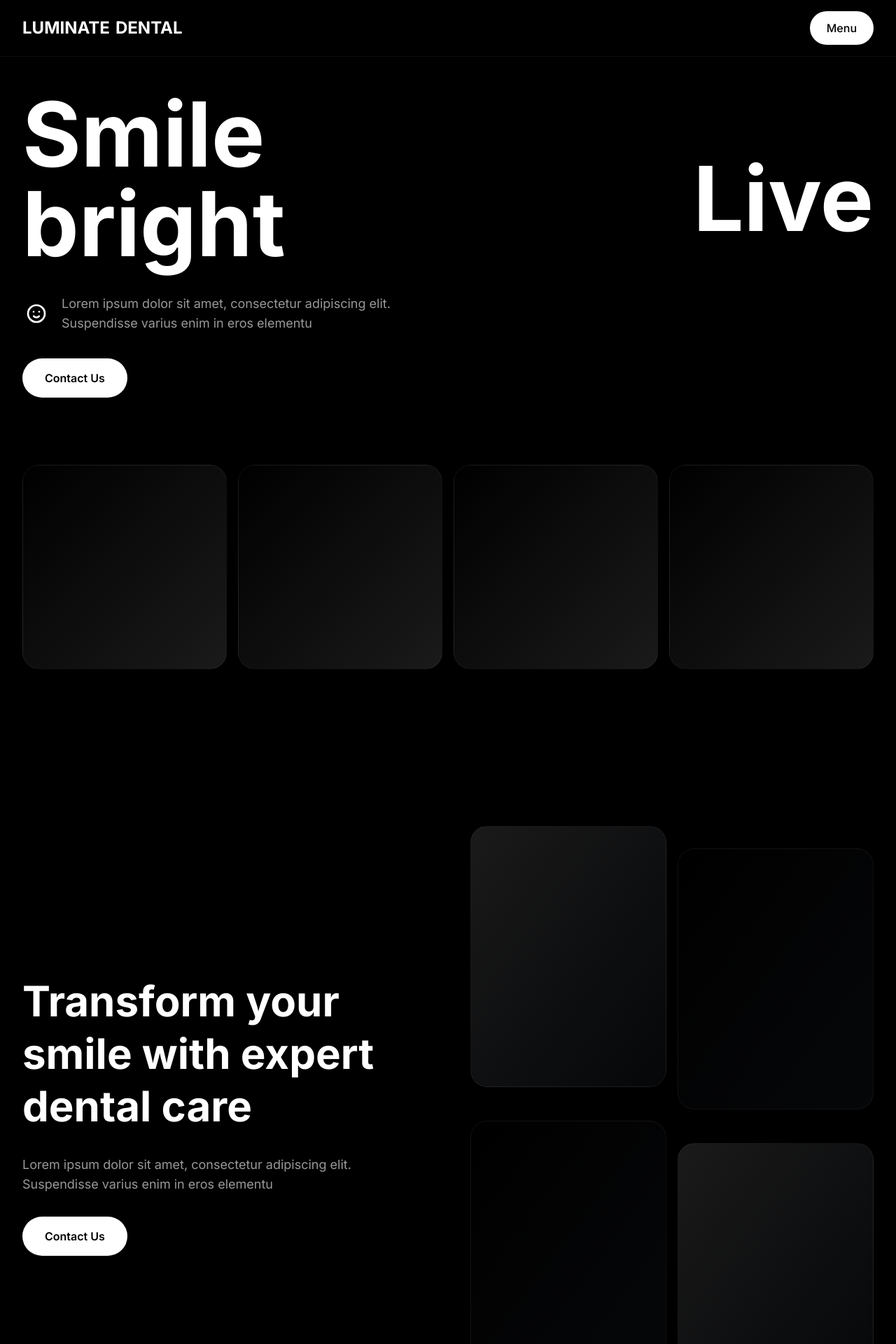
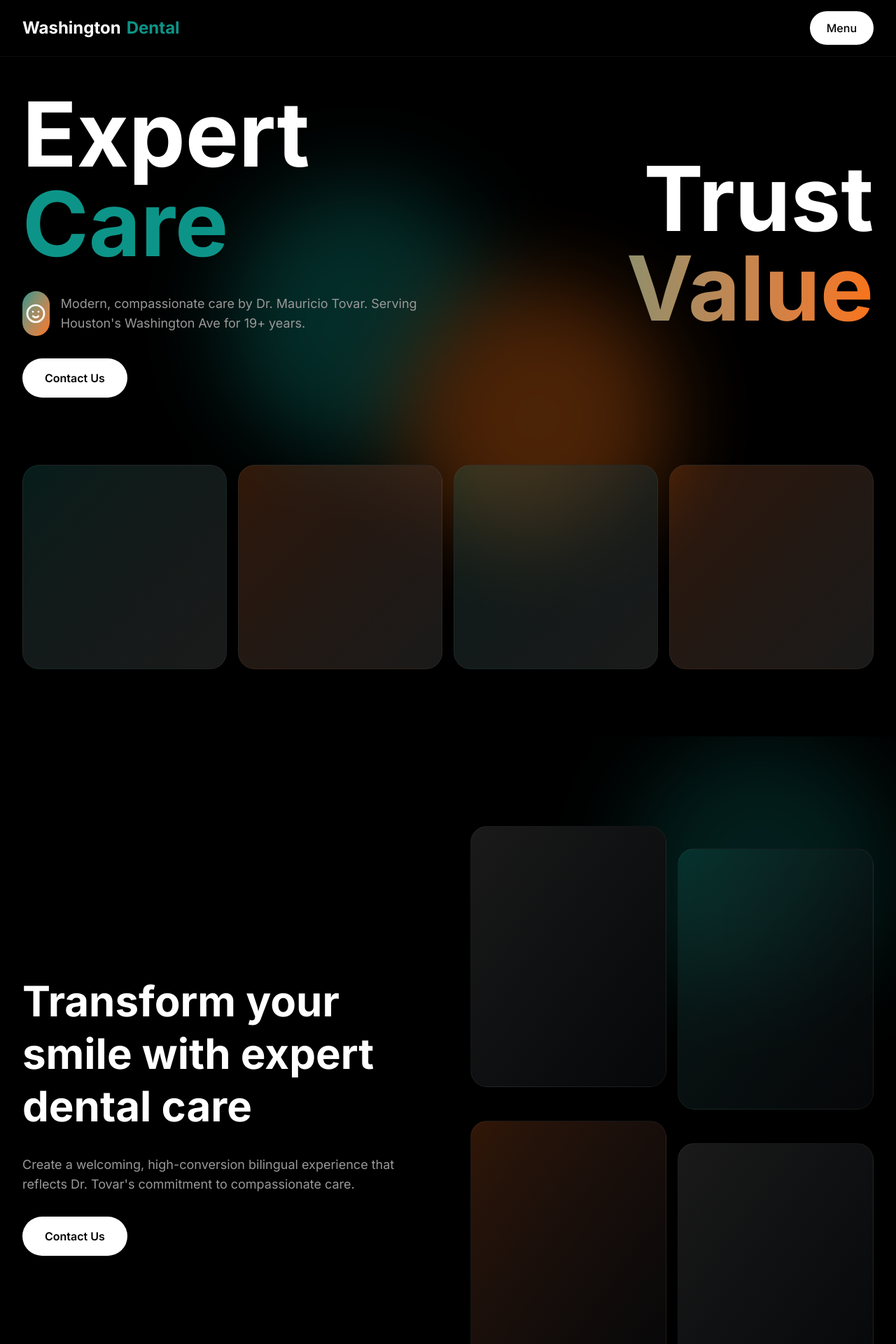
Before and after one commit to rulloa1/washdent-dental, a Next.js app: page / in a window 1280 px wide. Shown: the top 1920 px of the page at 70% size. Built offline with nearby package versions, Linux system fonts and the light colour scheme.

Commit message:
feat: Add initial homepage structure with navigation, hero, and content sections.

```diff
--- a/app/components/Hero.tsx
+++ b/app/components/Hero.tsx
@@ -7,8 +7,8 @@ export default function Hero() {
     <section className="relative bg-black pt-32 pb-24 min-h-screen flex items-center overflow-hidden">
       {/* Background gradient effects */}
       <div className="absolute inset-0 opacity-30">
-        <div className="absolute top-1/4 left-1/4 w-96 h-96 bg-pink rounded-full blur-3xl"></div>
-        <div className="absolute bottom-1/4 right-1/4 w-96 h-96 bg-red-accent rounded-full blur-3xl"></div>
+        <div className="absolute top-1/4 left-1/4 w-96 h-96 bg-teal rounded-full blur-3xl"></div>
+        <div className="absolute bottom-1/4 right-1/4 w-96 h-96 bg-orange rounded-full blur-3xl"></div>
       </div>
 
       <div className="max-w-7xl mx-auto px-4 sm:px-6 lg:px-8 relative z-10">
@@ -17,27 +17,27 @@ export default function Hero() {
           <div className="space-y-8">
             <div className="space-y-4">
               <h1 className="text-7xl md:text-8xl lg:text-9xl font-bold leading-none">
-                <span className="block text-white">Smile</span>
-                <span className="block text-pink">bright</span>
+                <span className="block text-white">Expert</span>
+                <span className="block text-teal">Care</span>
               </h1>
             </div>
 
             <div className="flex items-center gap-4">
-              <div className="w-16 h-16 rounded-full bg-gradient-to-br from-pink to-red-accent flex items-center justify-center">
+              <div className="w-16 h-16 rounded-full bg-gradient-to-br from-teal to-orange flex items-center justify-center">
                 <svg className="w-8 h-8 text-white" fill="none" viewBox="0 0 24 24" stroke="currentColor">
                   <path strokeLinecap="round" strokeLinejoin="round" strokeWidth={2} d="M14.828 14.828a4 4 0 01-5.656 0M9 10h.01M15 10h.01M21 12a9 9 0 11-18 0 9 9 0 0118 0z" />
                 </svg>
               </div>
               <div>
                 <p className="text-light-gray text-lg">
-                  Lorem ipsum dolor sit amet, consectetur adipiscing elit. Suspendisse varius enim in eros elementu
+                  Modern, compassionate care by Dr. Mauricio Tovar. Serving Houston's Washington Ave for 19+ years.
                 </p>
               </div>
             </div>
 
             <Link
               href="#contact"
-              className="inline-block px-8 py-4 bg-white text-black font-semibold rounded-full hover:bg-pink hover:scale-105 transition-all"
+              className="inline-block px-8 py-4 bg-white text-black font-semibold rounded-full hover:bg-teal hover:scale-105 transition-all"
             >
               Contact Us
             </Link>
@@ -46,18 +46,18 @@ export default function Hero() {
           {/* Right content - Large text */}
           <div className="space-y-4">
             <h2 className="text-7xl md:text-8xl lg:text-9xl font-bold leading-none text-right">
-              <span className="block text-white">Live</span>
-              <span className="block text-transparent bg-gradient-to-r from-pink to-red-accent bg-clip-text">better</span>
+              <span className="block text-white">Trust</span>
+              <span className="block text-transparent bg-gradient-to-r from-teal to-orange bg-clip-text">Value</span>
             </h2>
           </div>
         </div>
 
         {/* Bottom images grid */}
         <div className="mt-24 grid grid-cols-2 md:grid-cols-4 gap-4">
-          <div className="aspect-square rounded-3xl bg-gradient-to-br from-pink/20 to-medium-gray border border-white/5"></div>
-          <div className="aspect-square rounded-3xl bg-gradient-to-br from-red-accent/20 to-medium-gray border border-white/5"></div>
-          <div className="aspect-square rounded-3xl bg-gradient-to-br from-pink/20 to-medium-gray border border-white/5"></div>
-          <div className="aspect-square rounded-3xl bg-gradient-to-br from-red-accent/20 to-medium-gray border border-white/5"></div>
+          <div className="aspect-square rounded-3xl bg-gradient-to-br from-teal/20 to-medium-gray border border-white/5"></div>
+          <div className="aspect-square rounded-3xl bg-gradient-to-br from-orange/20 to-medium-gray border border-white/5"></div>
+          <div className="aspect-square rounded-3xl bg-gradient-to-br from-teal/20 to-medium-gray border border-white/5"></div>
+          <div className="aspect-square rounded-3xl bg-gradient-to-br from-orange/20 to-medium-gray border border-white/5"></div>
         </div>
       </div>
     </section>
--- a/app/components/Navigation.tsx
+++ b/app/components/Navigation.tsx
@@ -14,13 +14,13 @@ export default function Navigation() {
             href="/"
             className="text-2xl font-bold text-white hover:opacity-80 transition"
           >
-            LUMINATE
-            <span className="text-pink ml-2">DENTAL</span>
+            Washington
+            <span className="text-teal ml-2">Dental</span>
           </Link>
 
           <button
             onClick={() => setIsMenuOpen(!isMenuOpen)}
-            className="px-6 py-3 bg-white text-black font-medium rounded-full hover:bg-pink hover:text-black transition-all"
+            className="px-6 py-3 bg-white text-black font-medium rounded-full hover:bg-teal hover:text-black transition-all"
           >
             {isMenuOpen ? 'Close' : 'Menu'}
           </button>
@@ -35,28 +35,28 @@ export default function Navigation() {
               <div className="space-y-6">
                 <Link
                   href="/"
-                  className="block text-4xl md:text-6xl font-bold text-white hover:text-pink transition"
+                  className="block text-4xl md:text-6xl font-bold text-white hover:text-teal transition"
                   onClick={() => setIsMenuOpen(false)}
                 >
                   Home
                 </Link>
                 <Link
                   href="#services"
-                  className="block text-4xl md:text-6xl font-bold text-white hover:text-pink transition"
+                  className="block text-4xl md:text-6xl font-bold text-white hover:text-teal transition"
                   onClick={() => setIsMenuOpen(false)}
                 >
                   Services
                 </Link>
                 <Link
                   href="#about"
-                  className="block text-4xl md:text-6xl font-bold text-white hover:text-pink transition"
+                  className="block text-4xl md:text-6xl font-bold text-white hover:text-teal transition"
                   onClick={() => setIsMenuOpen(false)}
                 >
                   About
                 </Link>
                 <Link
                   href="#contact"
-                  className="block text-4xl md:text-6xl font-bold text-white hover:text-pink transition"
+                  className="block text-4xl md:text-6xl font-bold text-white hover:text-teal transition"
                   onClick={() => setIsMenuOpen(false)}
                 >
                   Contact
@@ -66,11 +66,11 @@ export default function Navigation() {
               <div className="space-y-6 text-light-gray">
                 <div>
                   <h3 className="text-white font-semibold mb-2">General Contact</h3>
-                  <p>hello@washdentdds.com</p>
+                  <p>roryulloa@gmail.com</p>
                 </div>
                 <div>
                   <h3 className="text-white font-semibold mb-2">Appointments</h3>
-                  <p>office@washdentdds.com</p>
+                  <p>(713) 802-0044</p>
                 </div>
                 <div className="pt-6">
                   <h3 className="text-white font-semibold mb-4">Healthy Teeth, Happy Life</h3>
--- a/app/page.tsx
+++ b/app/page.tsx
@@ -18,7 +18,7 @@ export default function Home() {
       {/* Transform Section */}
       <section className="py-32 bg-black relative overflow-hidden">
         <div className="absolute inset-0 opacity-20">
-          <div className="absolute top-0 right-0 w-96 h-96 bg-pink rounded-full blur-3xl"></div>
+          <div className="absolute top-0 right-0 w-96 h-96 bg-teal rounded-full blur-3xl"></div>
         </div>
 
         <div className="max-w-7xl mx-auto px-4 sm:px-6 lg:px-8 relative z-10">
@@ -28,11 +28,11 @@ export default function Home() {
                 Transform your smile with expert dental care
               </h2>
               <p className="text-light-gray text-lg">
-                Lorem ipsum dolor sit amet, consectetur adipiscing elit. Suspendisse varius enim in eros elementu
+                Create a welcoming, high-conversion bilingual experience that reflects Dr. Tovar's commitment to compassionate care.
               </p>
               <Link
                 href="#contact"
-                className="inline-block px-8 py-4 bg-white text-black font-semibold rounded-full hover:bg-pink transition-all"
+                className="inline-block px-8 py-4 bg-white text-black font-semibold rounded-full hover:bg-teal transition-all"
               >
                 Contact Us
               </Link>
@@ -40,8 +40,8 @@ export default function Home() {
 
             <div className="grid grid-cols-2 gap-4">
               <div className="aspect-[3/4] rounded-3xl bg-gradient-to-br from-medium-gray to-dark-gray border border-white/5"></div>
-              <div className="aspect-[3/4] rounded-3xl bg-gradient-to-br from-pink/20 to-dark-gray border border-white/5 mt-8"></div>
-              <div className="aspect-[3/4] rounded-3xl bg-gradient-to-br from-red-accent/20 to-dark-gray border border-white/5"></div>
+              <div className="aspect-[3/4] rounded-3xl bg-gradient-to-br from-teal/20 to-dark-gray border border-white/5 mt-8"></div>
+              <div className="aspect-[3/4] rounded-3xl bg-gradient-to-br from-orange/20 to-dark-gray border border-white/5"></div>
               <div className="aspect-[3/4] rounded-3xl bg-gradient-to-br from-medium-gray to-dark-gray border border-white/5 mt-8"></div>
             </div>
           </div>
@@ -54,11 +54,11 @@ export default function Home() {
           <div className="text-center mb-20">
             <h2 className="text-5xl md:text-6xl font-bold mb-6">Patient Services</h2>
             <p className="text-light-gray text-lg max-w-2xl mx-auto">
-              Lorem ipsum dolor sit amet, consectetur adipiscing elit. Suspendisse varius enim in eros elementu
+              Our comprehensive range of dental services ensures that your entire family's oral health is in expert hands.
             </p>
             <Link
               href="#contact"
-              className="inline-block mt-8 px-8 py-4 bg-white text-black font-semibold rounded-full hover:bg-pink transition-all"
+              className="inline-block mt-8 px-8 py-4 bg-white text-black font-semibold rounded-full hover:bg-teal transition-all"
             >
               Contact Us
             </Link>
@@ -67,10 +67,10 @@ export default function Home() {
           <div className="grid md:grid-cols-2 lg:grid-cols-4 gap-6">
             <Link
               href="#contact"
-              className="group p-8 rounded-3xl bg-gradient-to-br from-pink/20 to-medium-gray border border-white/5 hover:border-pink/50 transition-all"
+              className="group p-8 rounded-3xl bg-gradient-to-br from-teal/20 to-medium-gray border border-white/5 hover:border-teal/50 transition-all"
             >
-              <div className="aspect-video rounded-2xl bg-gradient-to-br from-pink/30 to-transparent mb-6 flex items-center justify-center">
-                <svg className="w-16 h-16 text-pink" fill="none" viewBox="0 0 24 24" stroke="currentColor">
+              <div className="aspect-video rounded-2xl bg-gradient-to-br from-teal/30 to-transparent mb-6 flex items-center justify-center">
+                <svg className="w-16 h-16 text-teal" fill="none" viewBox="0 0 24 24" stroke="currentColor">
                   <path strokeLinecap="round" strokeLinejoin="round" strokeWidth={1.5} d="M9 12l2 2 4-4m6 2a9 9 0 11-18 0 9 9 0 0118 0z" />
                 </svg>
               </div>
@@ -87,7 +87,7 @@ export default function Home() {
                 <p className="text-light-gray mb-6">{service.desc}</p>
                 <Link
                   href="#contact"
-                  className="text-white hover:text-pink transition font-semibold inline-flex items-center gap-2"
+                  className="text-white hover:text-teal transition font-semibold inline-flex items-center gap-2"
                 >
                   Learn More
                   <svg className="w-4 h-4" fill="none" viewBox="0 0 24 24" stroke="currentColor">
@@ -107,11 +107,11 @@ export default function Home() {
             <div className="space-y-8">
               <h2 className="text-5xl md:text-6xl font-bold">Why Washington Dental?</h2>
               <p className="text-light-gray text-lg">
-                Lorem ipsum dolor sit amet, consectetur adipiscing elit. Suspendisse varius enim in eros elementu
+                With over 19 years of experience, Dr. Mauricio Tovar has built a practice on trust, compassion, and clinical excellence in the heart of Houston.
               </p>
               <Link
                 href="#contact"
-                className="inline-block px-8 py-4 bg-white text-black font-semibold rounded-full hover:bg-pink transition-all"
+                className="inline-block px-8 py-4 bg-white text-black font-semibold rounded-full hover:bg-teal transition-all"
               >
                 Contact Us
               </Link>
@@ -119,32 +119,32 @@ export default function Home() {
 
             <div className="space-y-8">
               <div className="p-8 rounded-3xl bg-medium-gray border border-white/5">
-                <span className="inline-block px-4 py-2 bg-pink/20 text-pink text-sm font-semibold rounded-full mb-4">
-                  Why Washington Dental
+                <span className="inline-block px-4 py-2 bg-teal/20 text-teal text-sm font-semibold rounded-full mb-4">
+                  Competitive Edge
                 </span>
-                <h3 className="text-3xl font-bold mb-4">Comprehensive care</h3>
+                <h3 className="text-3xl font-bold mb-4">Psychology Foundation</h3>
                 <p className="text-light-gray">
-                  Lorem ipsum dolor sit amet, consectetur adipiscing elit, sed do eiusmod tempor incididunt ut labore et dolore magna aliqua.
+                  Dr. Tovar's background ensures a unique approach to patient comfort and anxiety management.
                 </p>
               </div>
 
               <div className="p-8 rounded-3xl bg-medium-gray border border-white/5">
-                <span className="inline-block px-4 py-2 bg-pink/20 text-pink text-sm font-semibold rounded-full mb-4">
-                  Why Washington Dental
+                <span className="inline-block px-4 py-2 bg-teal/20 text-teal text-sm font-semibold rounded-full mb-4">
+                  Bilingual Care
                 </span>
-                <h3 className="text-3xl font-bold mb-4">Customized treatments</h3>
+                <h3 className="text-3xl font-bold mb-4">Authentic Connection</h3>
                 <p className="text-light-gray">
-                  Lorem ipsum dolor sit amet, consectetur adipiscing elit, sed do eiusmod tempor incididunt ut labore et dolore magna aliqua.
+                  Our practice is built for Houston's diverse community with seamless English and Spanish care.
                 </p>
               </div>
 
               <div className="p-8 rounded-3xl bg-medium-gray border border-white/5">
-                <span className="inline-block px-4 py-2 bg-pink/20 text-pink text-sm font-semibold rounded-full mb-4">
-                  Why Washington Dental
+                <span className="inline-block px-4 py-2 bg-teal/20 text-teal text-sm font-semibold rounded-full mb-4">
+                  Our Philosophy
                 </span>
-                <h3 className="text-3xl font-bold mb-4">Quality technology</h3>
+                <h3 className="text-3xl font-bold mb-4">Clinical Professionalism</h3>
                 <p className="text-light-gray">
-                  Lorem ipsum dolor sit amet, consectetur adipiscing elit, sed do eiusmod tempor incididunt ut labore et dolore magna aliqua.
+                  Balancing clinical expertise with neighborhood approachability for a better patient experience.
                 </p>
               </div>
             </div>
@@ -158,7 +158,7 @@ export default function Home() {
           <div className="text-center mb-12">
             <h2 className="text-5xl md:text-6xl font-bold mb-6">Make an appointment</h2>
             <p className="text-light-gray text-lg">
-              Lorem ipsum dolor sit amet, consectetur adipiscing elit. Suspendisse varius enim in eros elementu
+              Ready to experience expert dental care? Schedule your visit today or give us a call at (713) 802-0044.
             </p>
           </div>
 
@@ -167,8 +167,8 @@ export default function Home() {
               <label className="block text-sm font-medium mb-3">Service Needed?</label>
               <div className="grid grid-cols-2 md:grid-cols-3 gap-4">
                 {['Preventative', 'Cosmetic', 'Orthodontics'].map((service) => (
-                  <label key={service} className="flex items-center gap-3 p-4 rounded-xl bg-medium-gray border border-white/5 hover:border-pink/50 cursor-pointer transition">
-                    <input type="checkbox" className="w-5 h-5 rounded border-white/20 bg-black text-pink focus:ring-pink" />
+                  <label key={service} className="flex items-center gap-3 p-4 rounded-xl bg-medium-gray border border-white/5 hover:border-teal/50 cursor-pointer transition">
+                    <input type="checkbox" className="w-5 h-5 rounded border-white/20 bg-black text-teal focus:ring-teal" />
                     <span>{service}</span>
                   </label>
                 ))}
@@ -181,7 +181,7 @@ export default function Home() {
                 <input
                   type="text"
                   placeholder="Enter your name"
-                  className="w-full px-6 py-4 rounded-xl bg-medium-gray border border-white/5 focus:border-pink focus:outline-none transition"
+                  className="w-full px-6 py-4 rounded-xl bg-medium-gray border border-white/5 focus:border-teal focus:outline-none transition"
                 />
               </div>
               <div>
@@ -189,14 +189,14 @@ export default function Home() {
                 <input
                   type="email"
                   placeholder="Enter your email"
-                  className="w-full px-6 py-4 rounded-xl bg-medium-gray border border-white/5 focus:border-pink focus:outline-none transition"
+                  className="w-full px-6 py-4 rounded-xl bg-medium-gray border border-white/5 focus:border-teal focus:outline-none transition"
                 />
               </div>
             </div>
 
             <button
               type="submit"
-              className="w-full py-4 bg-white text-black font-semibold rounded-full hover:bg-pink transition-all"
+              className="w-full py-4 bg-white text-black font-semibold rounded-full hover:bg-teal transition-all"
             >
               Send Request
             </button>
@@ -210,7 +210,7 @@ export default function Home() {
           <div className="grid md:grid-cols-4 gap-12">
             <div>
               <div className="text-2xl font-bold mb-4">
-                LUMINATE <span className="text-pink">DENTAL</span>
+                Washington <span className="text-teal">Dental</span>
               </div>
               <p className="text-light-gray text-sm">Healthy Teeth, Happy Life</p>
             </div>
@@ -218,8 +218,8 @@ export default function Home() {
             <div>
               <h4 className="font-semibold mb-4">Contact</h4>
               <div className="space-y-2 text-light-gray text-sm">
-                <p>hello@washdentdds.com</p>
-                <p>office@washdentdds.com</p>
+                <p>roryulloa@gmail.com</p>
+                <p>(713) 802-0044</p>
               </div>
             </div>
 
@@ -236,16 +236,16 @@ export default function Home() {
             <div>
               <h4 className="font-semibold mb-4">Follow Us</h4>
               <div className="flex gap-4">
-                <Link href="#" className="w-10 h-10 rounded-full bg-white/5 hover:bg-pink/20 transition flex items-center justify-center">
+                <Link href="#" className="w-10 h-10 rounded-full bg-white/5 hover:bg-teal/20 transition flex items-center justify-center">
                   <span className="sr-only">Instagram</span>
                   <svg className="w-5 h-5" fill="currentColor" viewBox="0 0 24 24">
-                    <path d="M12 2.163c3.204 0 3.584.012 4.85.07 3.252.148 4.771 1.691 4.919 4.919.058 1.265.069 1.645.069 4.849 0 3.205-.012 3.584-.069 4.849-.149 3.225-1.664 4.771-4.919 4.919-1.266.058-1.644.07-4.85.07-3.204 0-3.584-.012-4.849-.07-3.26-.149-4.771-1.699-4.919-4.92-.058-1.265-.07-1.644-.07-4.849 0-3.204.013-3.583.07-4.849.149-3.227 1.664-4.771 4.919-4.919 1.266-.057 1.645-.069 4.849-.069zm0-2.163c-3.259 0-3.667.014-4.947.072-4.358.2-6.78 2.618-6.98 6.98-.059 1.281-.073 1.689-.073 4.948 0 3.259.014 3.668.072 4.948.2 4.358 2.618 6.78 6.98 6.98 1.281.058 1.689.072 4.948.072 3.259 0 3.668-.014 4.948-.072 4.354-.2 6.782-2.618 6.979-6.98.059-1.28.073-1.689.073-4.948 0-3.259-.014-3.667-.072-4.947-.196-4.354-2.617-6.78-6.979-6.98-1.281-.059-1.69-.073-4.949-.073zm0 5.838c-3.403 0-6.162 2.759-6.162 6.162s2.759 6.163 6.162 6.163 6.162-2.759 6.162-6.163c0-3.403-2.759-6.162-6.162-6.162zm0 10.162c-2.209 0-4-1.79-4-4 0-2.209 1.791-4 4-4s4 1.791 4 4c0 2.21-1.791 4-4 4zm6.406-11.845c-.796 0-1.441.645-1.441 1.44s.645 1.44 1.441 1.44c.795 0 1.439-.645 1.439-1.44s-.644-1.44-1.439-1.44z"/>
+                    <path d="M12 2.163c3.204 0 3.584.012 4.85.07 3.252.148 4.771 1.691 4.919 4.919.058 1.265.069 1.645.069 4.849 0 3.205-.012 3.584-.069 4.849-.149 3.225-1.664 4.771-4.919 4.919-1.266.058-1.644.07-4.85.07-3.204 0-3.584-.012-4.849-.07-3.26-.149-4.771-1.699-4.919-4.92-.058-1.265-.07-1.644-.07-4.849 0-3.204.013-3.583.07-4.849.149-3.227 1.664-4.771 4.919-4.919 1.266-.057 1.645-.069 4.849-.069zm0-2.163c-3.259 0-3.667.014-4.947.072-4.358.2-6.78 2.618-6.98 6.98-.059 1.281-.073 1.689-.073 4.948 0 3.259.014 3.668.072 4.948.2 4.358 2.618 6.78 6.98 6.98 1.281.058 1.689.072 4.948.072 3.259 0 3.668-.014 4.948-.072 4.354-.2 6.782-2.618 6.979-6.98.059-1.28.073-1.689.073-4.948 0-3.259-.014-3.667-.072-4.947-.196-4.354-2.617-6.78-6.979-6.98-1.281-.059-1.69-.073-4.949-.073zm0 5.838c-3.403 0-6.162 2.759-6.162 6.162s2.759 6.163 6.162 6.163 6.162-2.759 6.162-6.163c0-3.403-2.759-6.162-6.162-6.162zm0 10.162c-2.209 0-4-1.79-4-4 0-2.209 1.791-4 4-4s4 1.791 4 4c0 2.21-1.791 4-4 4zm6.406-11.845c-.796 0-1.441.645-1.441 1.44s.645 1.44 1.441 1.44c.795 0 1.439-.645 1.439-1.44s-.644-1.44-1.439-1.44z" />
                   </svg>
                 </Link>
-                <Link href="#" className="w-10 h-10 rounded-full bg-white/5 hover:bg-pink/20 transition flex items-center justify-center">
+                <Link href="#" className="w-10 h-10 rounded-full bg-white/5 hover:bg-teal/20 transition flex items-center justify-center">
                   <span className="sr-only">Facebook</span>
                   <svg className="w-5 h-5" fill="currentColor" viewBox="0 0 24 24">
-                    <path d="M24 12.073c0-6.627-5.373-12-12-12s-12 5.373-12 12c0 5.99 4.388 10.954 10.125 11.854v-8.385H7.078v-3.47h3.047V9.43c0-3.007 1.792-4.669 4.533-4.669 1.312 0 2.686.235 2.686.235v2.953H15.83c-1.491 0-1.956.925-1.956 1.874v2.25h3.328l-.532 3.47h-2.796v8.385C19.612 23.027 24 18.062 24 12.073z"/>
+                    <path d="M24 12.073c0-6.627-5.373-12-12-12s-12 5.373-12 12c0 5.99 4.388 10.954 10.125 11.854v-8.385H7.078v-3.47h3.047V9.43c0-3.007 1.792-4.669 4.533-4.669 1.312 0 2.686.235 2.686.235v2.953H15.83c-1.491 0-1.956.925-1.956 1.874v2.25h3.328l-.532 3.47h-2.796v8.385C19.612 23.027 24 18.062 24 12.073z" />
                   </svg>
                 </Link>
               </div>
```
